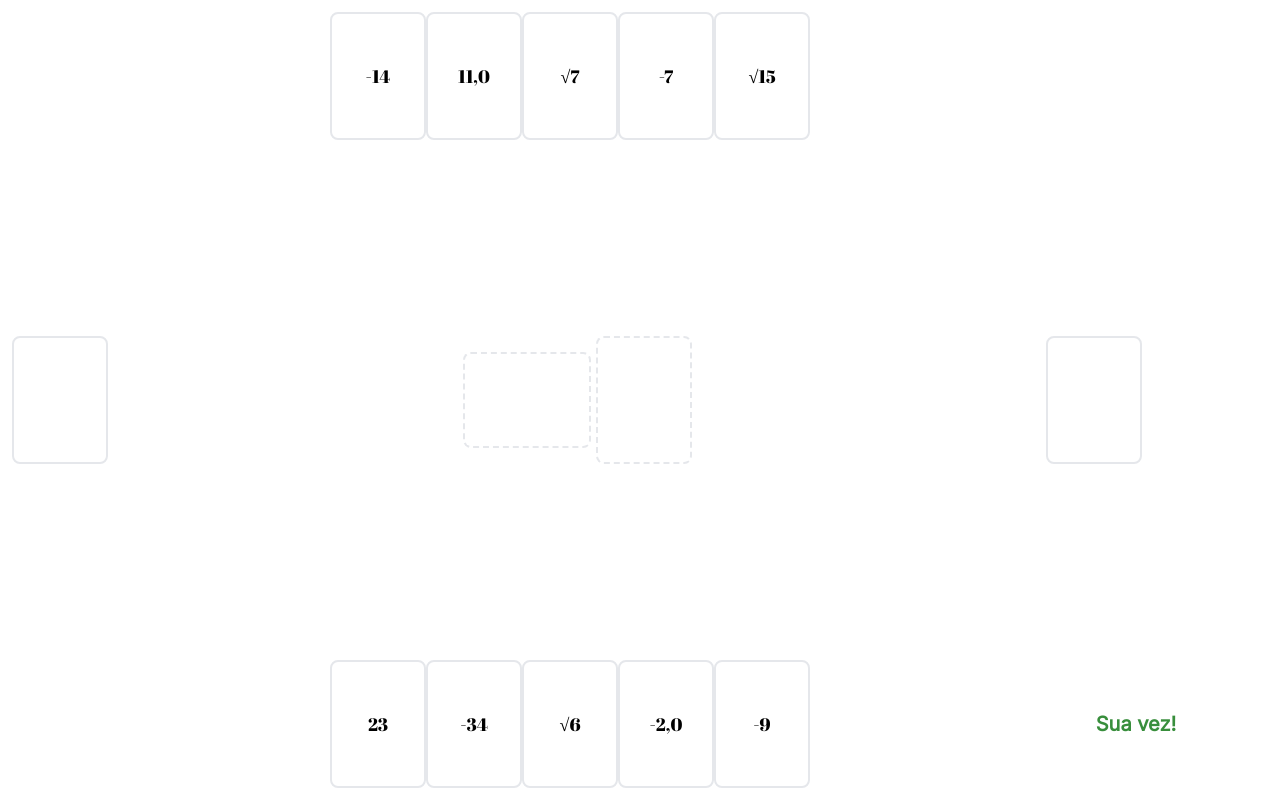
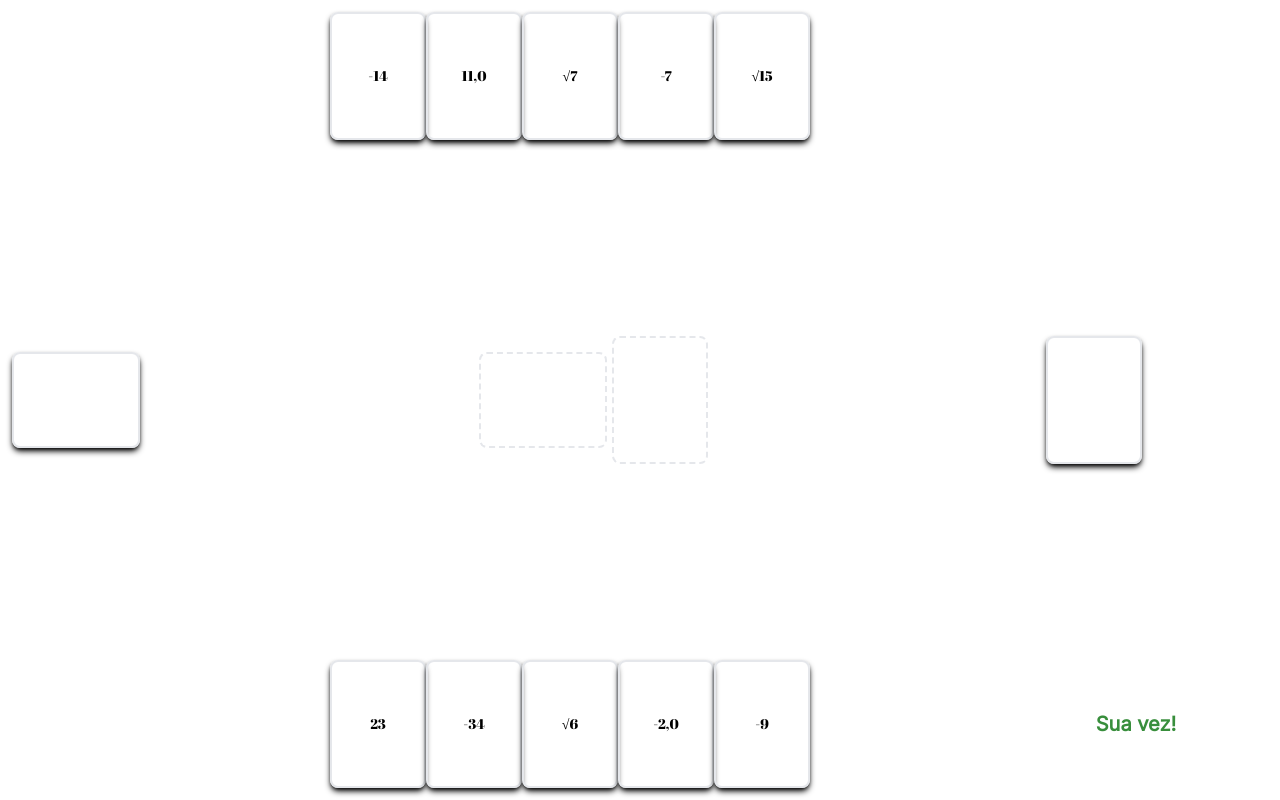
Before and after one commit to viniirbr/jogo-dos-numeros-reais, a React (Vite) app: page / in a window 1280 px wide. Both pictures are taken after a click on the button "Iniciar". Built offline with nearby package versions, Linux system fonts and the light colour scheme.

Commit message:
Make cards layout responsible

```diff
--- a/src/components/Card/index.tsx
+++ b/src/components/Card/index.tsx
@@ -6,19 +6,20 @@ interface CardProps {
     type: 'number' | 'number-empty' | 'sentence' | 'sentence-empty',
     onCardClicked: (type: String, id: number, owner: 1 | 2 | undefined) => void,
     id?: number,
-    owner?: 1 | 2 | undefined;
+    owner?: 1 | 2 | undefined,
+    playerTurn?: 1 | 2
 }
 
-export default function Card({ content, type, onCardClicked, id, owner }: CardProps) {
+export default function Card({ content, type, onCardClicked, id, owner, playerTurn }: CardProps) {
 
     return (
-        <div className={`card ${type.includes('sentence') && type.includes('empty') ?
-            'w-24 h-15 md:w-32 md:h-24' : 'w-15 h-24 md:w-24 md:h-32'}
-        bg-transparent rounded-lg border-2 shadow-m flex flex-col items-center justify-center
-    ${type.includes('empty') && 'border-dashed'}  ${type.includes('number') && !type.includes('empty')&&'bg-numberCardBg'}
-    ${type.includes('sentence') && !type.includes('empty') && 'bg-sentenceCardBg'}`}
+        <div className={`${type.includes('sentence') ? 'w-24 h-16 md:w-32 md:h-24' : 'w-16 h-24 md:w-24 md:h-32'}
+        bg-transparent rounded-lg border-2 ${!type.includes('empty') && 'shadow-md shadow-black'} flex flex-col items-center justify-center
+    ${type.includes('empty') && 'border-dashed'}  ${type.includes('number') && !type.includes('empty') && 'bg-numberCardBg'}
+    ${type.includes('sentence') && !type.includes('empty') && 'bg-sentenceCardBg'}
+    ${playerTurn === owner && 'hover:scale-105 transition-transform'}`}
             onClick={() => onCardClicked(type, id as number, owner)}>
-            <p className='font-cursive text-xs md:text-sm lg:text-lg'>{content}</p>
+            <p className='font-cursive text-xs leading-[0.7rem] md:text-sm lg:text-sm'>{content}</p>
         </div>
     )
 }
--- a/src/components/PlayerDeck/index.tsx
+++ b/src/components/PlayerDeck/index.tsx
@@ -18,16 +18,17 @@ export function PlayerDeck({ playerTurn, report, changeTurn, hasDiggedNumber,
     hasDiggedSentence, playerNumbers, onCardClicked, owner, numberPut }: PlayerDeckProps) {
     return (
         <div className="flex items-center justify-between w-full px-2 p-0">
-            <div className="w-[20%]">
+            <div className="w-[17%] md:w-[20%]">
                 {playerTurn === owner && !hasDiggedSentence && numberPut.length !== 0 &&
                     <Button onClick={report} type='report'>Denunciar</Button>}
                 {playerTurn === owner && hasDiggedNumber && <Button onClick={changeTurn}>Passar</Button>}
             </div>
-            <div className="flex flex-wrap-reverse w-[50%]">
+            <div className="flex flex-wrap-reverse w-[60%] md:w-[50%]">
                 {playerNumbers?.map((number, id) =>
-                    <Card content={number} key={id} type='number' onCardClicked={onCardClicked} id={id} owner={owner} />)}
+                    <Card content={number} key={id} type='number' onCardClicked={onCardClicked} id={id}
+                    owner={owner} playerTurn={playerTurn}/>)}
             </div>
-            <div className="w-[20%]">
+            <div className="w-[10%] md:w-[20%]">
                 {playerTurn === owner && <h3 className="text-green font-bold font-sans text-xl">Sua vez!</h3>}
             </div>
         </div>
```
